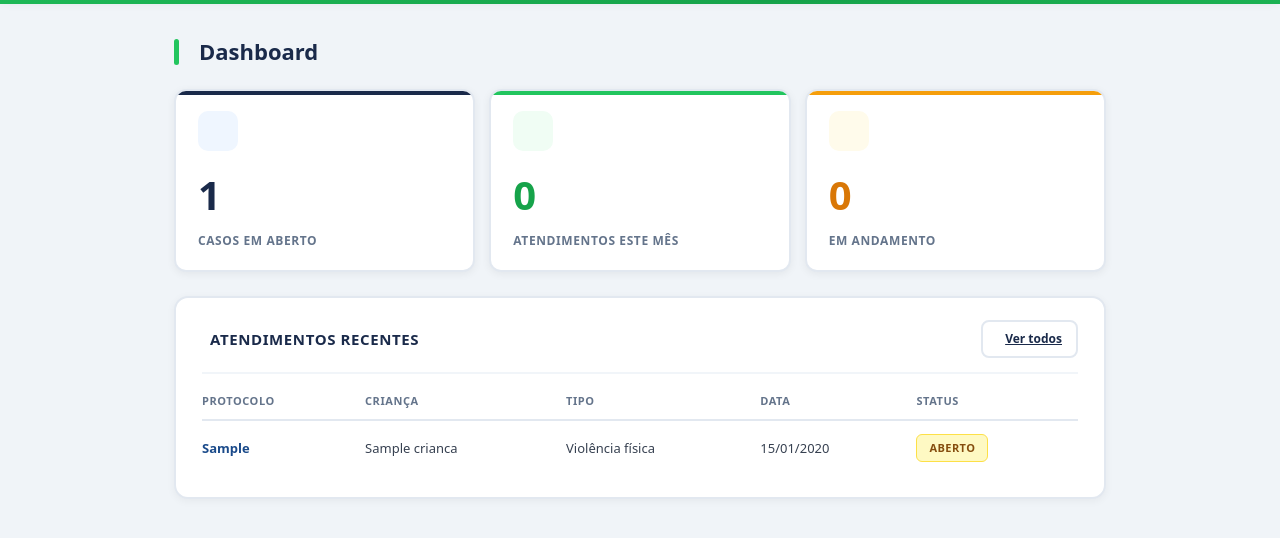
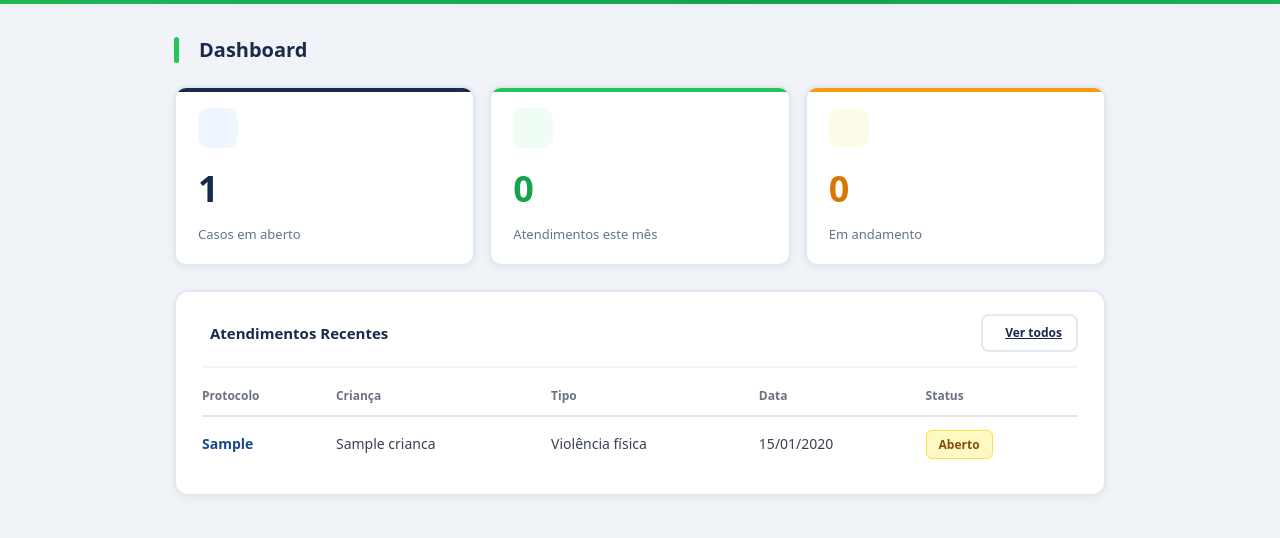
Before and after one commit to edilsondata/Projeto_CT, a Django app: page / in a window 1280 px wide. Shown: the part 58-596 px from the top of the page. Run offline with Django 5.2, Linux system fonts and the light colour scheme; a user stored in the database is signed in; tables that the repository leaves empty hold one stand-in row (values such as "Sample post"); some libraries are stand-ins or nearby versions.

Commit message:
Harmonizar tipografia do sistema

```diff
--- a/Link.txt
+++ /dev/null
@@ -1 +0,0 @@
-https://projetoct-production.up.railway.app
--- a/atendimentos/templates/atendimentos/base.html
+++ b/atendimentos/templates/atendimentos/base.html
@@ -93,31 +93,31 @@
   .stat-1 .stat-icon { background: #eff6ff; color: #1a2a4a; }
   .stat-2 .stat-icon { background: #f0fdf4; color: #16a34a; }
   .stat-3 .stat-icon { background: #fffbeb; color: #d97706; }
-  .stat-num { font-size: 40px; font-weight: 800; margin: 0 0 4px; letter-spacing: -0.05em; }
+  .stat-num { font-size: 36px; font-weight: 700; margin: 0 0 6px; letter-spacing: -0.04em; }
   .stat-1 .stat-num { color: #1a2a4a; }
   .stat-2 .stat-num { color: #16a34a; }
   .stat-3 .stat-num { color: #d97706; }
-  .stat-label { font-size: 12px; color: #64748b; margin: 0; font-weight: 600; text-transform: uppercase; letter-spacing: 0.05em; }
+  .stat-label { font-size: 13px; color: #64748b; margin: 0; font-weight: 500; letter-spacing: 0; }
 
   /* Cards */
   .card { background: #fff; border: 2px solid #e2e8f0; border-radius: 14px; padding: 22px 26px; margin-bottom: 18px; animation: fade-up 0.5s ease both; box-shadow: 0 2px 8px rgba(0,0,0,0.05); }
   .card-header { display: flex; align-items: center; justify-content: space-between; margin-bottom: 18px; border-bottom: 2px solid #f1f5f9; padding-bottom: 14px; }
-  .card-title { font-size: 15px; font-weight: 800; color: #1a2a4a; margin: 0; text-transform: uppercase; letter-spacing: 0.04em; display: flex; align-items: center; gap: 8px; }
+  .card-title { font-size: 15px; font-weight: 700; color: #1a2a4a; margin: 0; letter-spacing: 0; display: flex; align-items: center; gap: 8px; }
   .card-title i { color: #22c55e; font-size: 20px; }
-  .section-label { font-size: 12px; font-weight: 800; color: #1a2a4a; text-transform: uppercase; letter-spacing: 0.08em; margin: 20px 0 12px; padding-bottom: 8px; border-bottom: 2px solid #22c55e; display: inline-flex; align-items: center; gap: 6px; }
+  .section-label { font-size: 13px; font-weight: 700; color: #1a2a4a; letter-spacing: 0; margin: 24px 0 14px; padding-bottom: 8px; border-bottom: 2px solid #22c55e; display: inline-flex; align-items: center; gap: 6px; }
   .section-label:first-child { margin-top: 0; }
   .section-label i { font-size: 16px; color: #16a34a; }
 
   table { width: 100%; border-collapse: collapse; }
-  th { text-align: left; font-size: 11px; color: #64748b; font-weight: 700; padding: 0 12px 10px 0; border-bottom: 2px solid #e2e8f0; text-transform: uppercase; letter-spacing: 0.05em; }
-  td { padding: 13px 12px 13px 0; border-bottom: 1px solid #f1f5f9; font-size: 13px; color: #374151; transition: color 0.15s; }
+  th { text-align: left; font-size: 12px; color: #6b7280; font-weight: 600; padding: 0 12px 10px 0; border-bottom: 2px solid #e2e8f0; letter-spacing: 0; }
+  td { padding: 13px 12px 13px 0; border-bottom: 1px solid #f1f5f9; font-size: 14px; color: #374151; transition: color 0.15s; }
   tr { transition: background 0.15s; cursor: pointer; }
   tr:hover td { color: #1a2a4a; }
   tr:hover { background: #f8fafc; }
   tr:last-child td { border-bottom: none; }
   .td-proto { color: #1a4a8a; font-weight: 700; }
 
-  .badge { display: inline-block; font-size: 11px; font-weight: 700; padding: 4px 12px; border-radius: 6px; text-transform: uppercase; letter-spacing: 0.04em; }
+  .badge { display: inline-block; font-size: 12px; font-weight: 600; padding: 4px 12px; border-radius: 6px; letter-spacing: 0; }
   .badge-aberto { background: #fef9c3; color: #854d0e; border: 1px solid #fde047; }
   .badge-em_andamento { background: #dbeafe; color: #1e40af; border: 1px solid #93c5fd; }
   .badge-encerrado { background: #dcfce7; color: #166534; border: 1px solid #86efac; }
@@ -148,7 +148,7 @@
   .btn-sm i { font-size: 15px !important; }
   .btn-row { display: flex; gap: 10px; margin-top: 22px; flex-wrap: wrap; }
 
-  label { font-size: 12px; color: #374151; display: block; margin-bottom: 5px; margin-top: 14px; font-weight: 700; text-transform: uppercase; letter-spacing: 0.04em; }
+  label { font-size: 13px; color: #4b5563; display: block; margin-bottom: 6px; margin-top: 16px; font-weight: 500; letter-spacing: 0; }
   input, select, textarea { width: 100%; padding: 10px 14px; border: 2px solid #e2e8f0; border-radius: 8px; font-size: 14px; font-family: inherit; background: #fff; color: #1a2a4a; transition: border-color 0.2s, box-shadow 0.2s; }
   input::placeholder, textarea::placeholder { color: #94a3b8; }
   input:focus, select:focus, textarea:focus { outline: none; border-color: #1a2a4a; box-shadow: 0 0 0 3px rgba(26,42,74,0.1); }
@@ -164,7 +164,7 @@
   .msg-success i { font-size: 20px; }
   .page { display: none; }
   .page.active { display: block; }
-  .page-title { font-size: 22px; font-weight: 800; color: #1a2a4a; margin-bottom: 20px; display: flex; align-items: center; gap: 10px; }
+  .page-title { font-size: 20px; font-weight: 700; color: #1a2a4a; margin-bottom: 20px; display: flex; align-items: center; gap: 10px; }
   .page-title i { color: #22c55e; font-size: 26px; }
   .page-title::before { content:''; display:block; width:5px; height:26px; background: #22c55e; border-radius: 3px; }
 
@@ -190,7 +190,7 @@
   .mobile-menu { display: none; position: fixed; top: 56px; left: 0; right: 0; bottom: 0; background: rgba(0,0,0,0.5); z-index: 100; }
   .mobile-menu.open { display: block; }
   .mobile-menu-panel { background: #fff; width: 80%; max-width: 300px; height: 100%; padding: 20px 16px; display: flex; flex-direction: column; gap: 8px; box-shadow: 4px 0 20px rgba(0,0,0,0.15); }
-  .mobile-menu-link { display: flex; align-items: center; gap: 10px; padding: 12px 14px; border-radius: 10px; font-size: 15px; font-weight: 600; color: #1a2a4a; text-decoration: none; border: none; background: none; cursor: pointer; width: 100%; }
+  .mobile-menu-link { display: flex; align-items: center; gap: 10px; padding: 12px 14px; border-radius: 10px; font-size: 15px; font-weight: 500; color: #1a2a4a; text-decoration: none; border: none; background: none; cursor: pointer; width: 100%; }
   .mobile-menu-link:hover { background: #f1f5f9; }
   .mobile-menu-link i { font-size: 20px; }
   .mobile-menu-btn { background: #1a2a4a; color: #fff; border-radius: 10px; margin-top: 8px; justify-content: center; }
```
